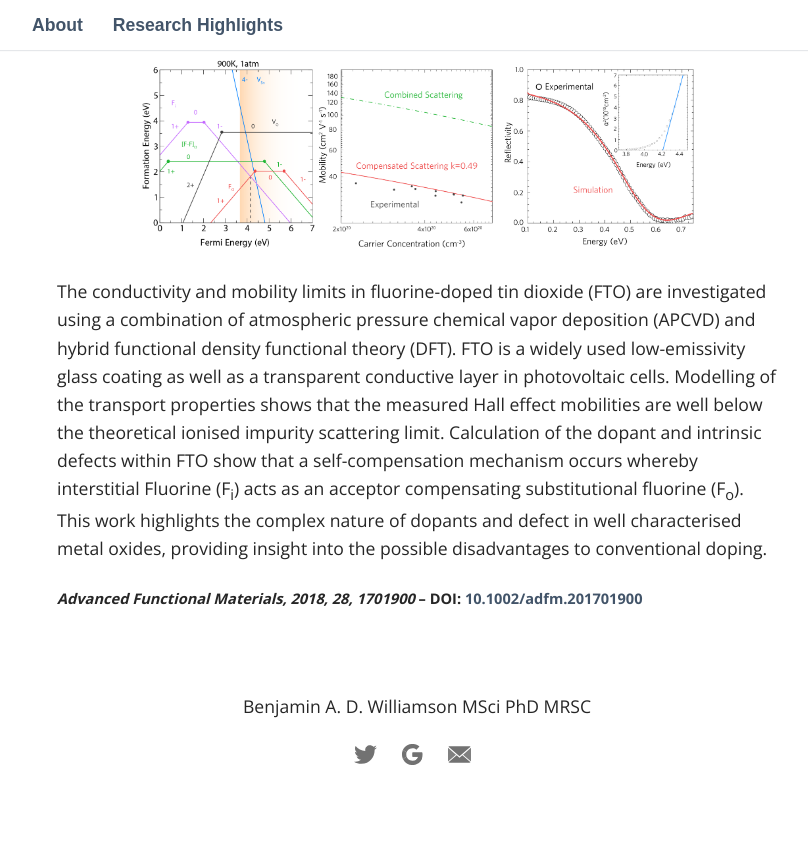
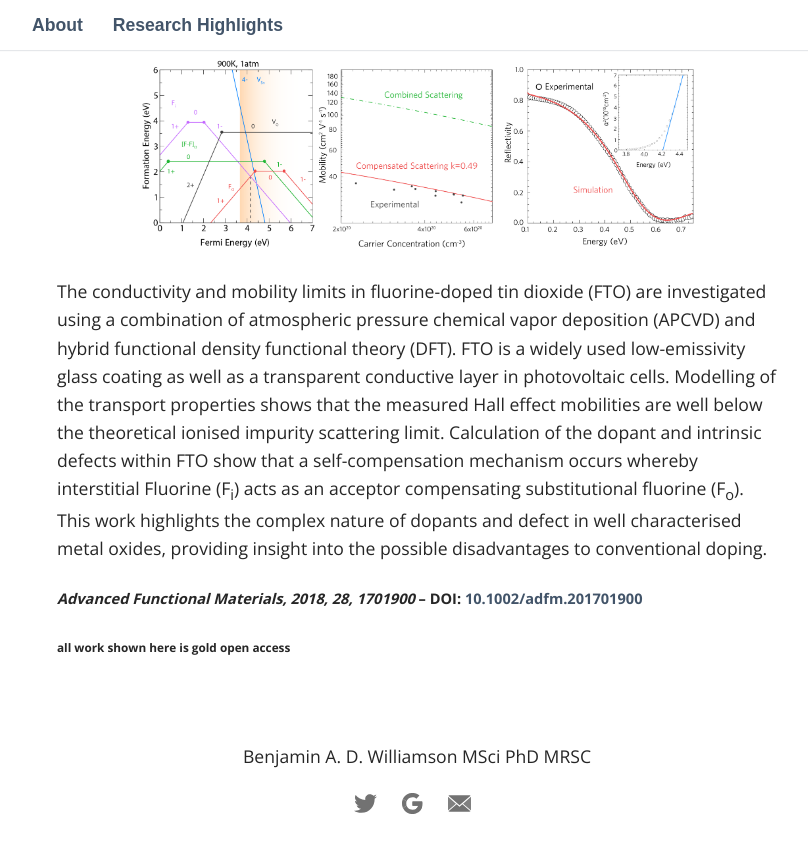
Before and after one commit to badw/badw.github.io, a Jekyll site: the page built from _pages/research_highlights.md, in a window 1280 px wide and 900 px high, scrolled down 1289 px. Shown: the top 853 px of the window, without its empty margins (223-1031 px from the left). Built offline with Jekyll 4.4.1, drawn with Linux system fonts in a browser that asks for light colours; some web fonts are replaced; our own code applies the rules of GitHub Pages for plain Markdown files.

Commit message:
Update research_highlights.md

```diff
--- a/_pages/research_highlights.md
+++ b/_pages/research_highlights.md
@@ -24,3 +24,7 @@ The lack of a high-mobility, high conductivity, p-type dopable transparent condu
 The conductivity and mobility limits in fluorine-doped tin dioxide (FTO) are investigated using a combination of atmospheric pressure chemical vapor deposition (APCVD) and hybrid functional density functional theory (DFT). FTO is a widely used low-emissivity glass coating as well as a transparent conductive layer in photovoltaic cells. Modelling of the transport properties shows that the measured Hall effect mobilities are well below the theoretical ionised impurity scattering limit. Calculation of the dopant and intrinsic defects within FTO show that a self-compensation mechanism occurs whereby interstitial Fluorine (F<sub>i</sub>) acts as an acceptor compensating substitutional fluorine (F<sub>o</sub>). This work highlights the complex nature of dopants and defect in well characterised metal oxides, providing insight into the possible disadvantages to conventional doping.
 
 ##### *Advanced Functional Materials, **2018**, 28, 1701900* -- DOI: [10.1002/adfm.201701900](<https://doi.org/10.1002/adfm.201701900>)
+
+
+
+###### all work shown here is gold open access
```
